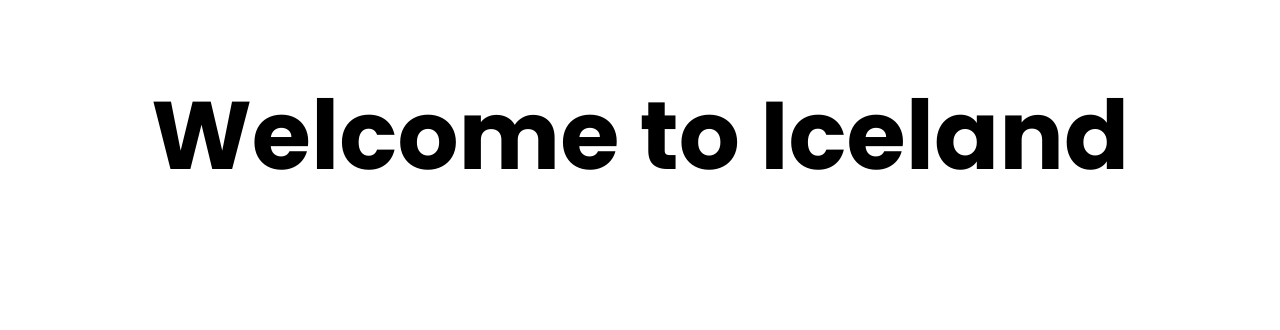
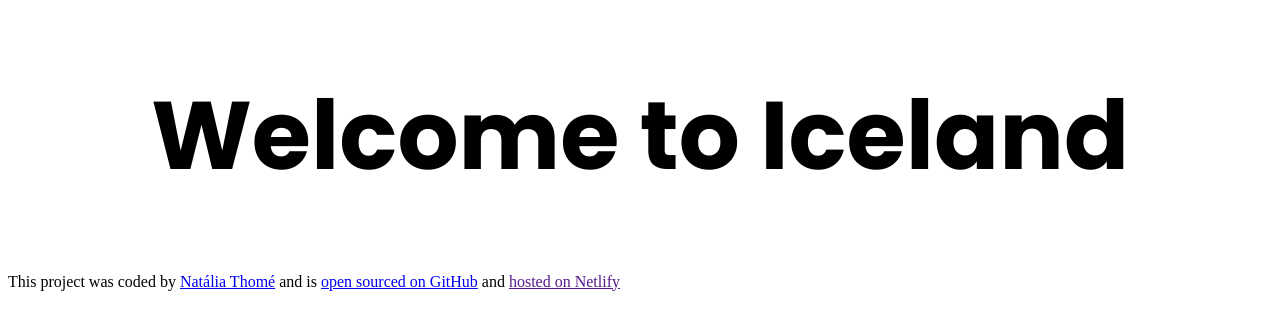
Before and after one commit to thomenat/iceland-travel-project, a plain HTML site: page index.html in a window 1280 px wide. Drawn offline with Linux system fonts and the light colour scheme.

Commit message:
added footer

```diff
--- a/index.html
+++ b/index.html
@@ -4,12 +4,22 @@
     <meta charset="UTF-8">
     <meta name="viewport" content="width=device-width, initial-scale=1.0">
     <title>Iceland guide</title>
-    <link rel="stylesheet" href="styles.css">
+    <link rel="stylesheet" href="src/styles.css">
     <link rel="preconnect" href="https://fonts.googleapis.com">
 <link rel="preconnect" href="https://fonts.gstatic.com" crossorigin>
 <link href="https://fonts.googleapis.com/css2?family=Poppins:ital,wght@0,100;0,200;0,300;0,400;0,500;0,600;0,700;0,800;0,900;1,100;1,200;1,300;1,400;1,500;1,600;1,700;1,800;1,900&display=swap" rel="stylesheet">
 </head>
 <body>
     <h1>Welcome to Iceland</h1>
+
+    <footer>
+        This project was coded by
+        <a href="https://github.com/thomenat" target="_blank" >Natália Thomé</a>
+        and is
+        <a href="https://github.com/thomenat/iceland-travel-project" target="_blank">open sourced on GitHub</a>
+        and <a href="" target="_blank">hosted on Netlify</a>
+        </footer>
+
+    </footer>
 </body>
 </html>
```
